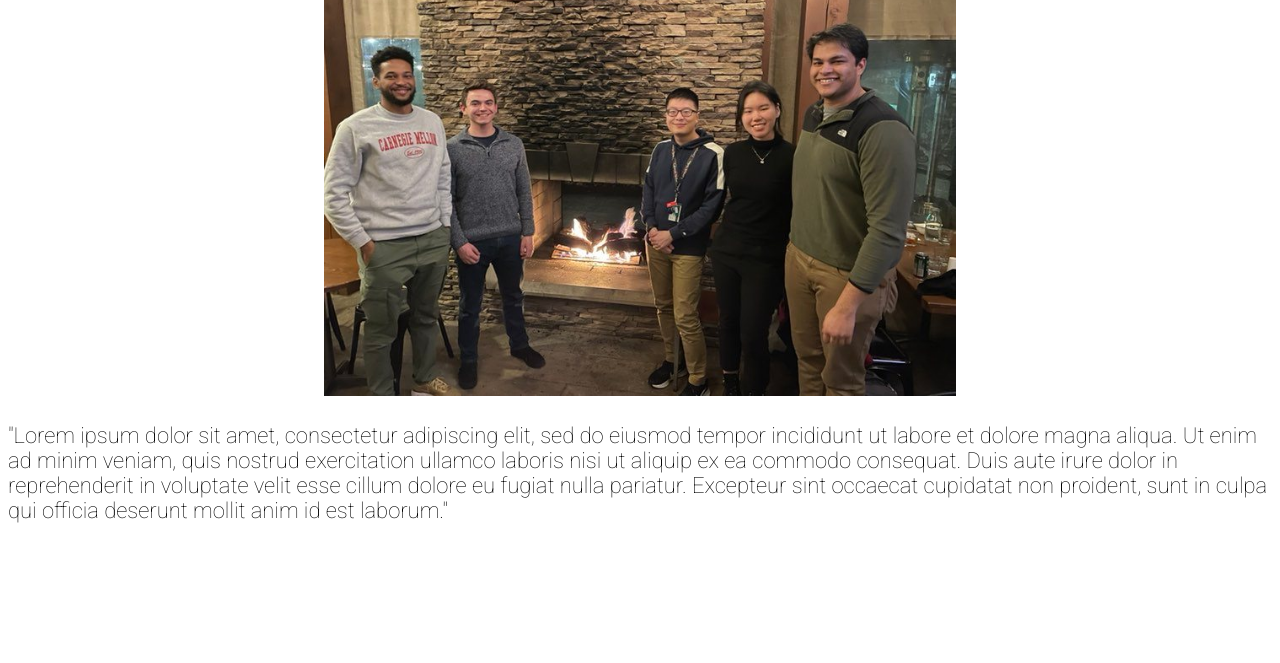
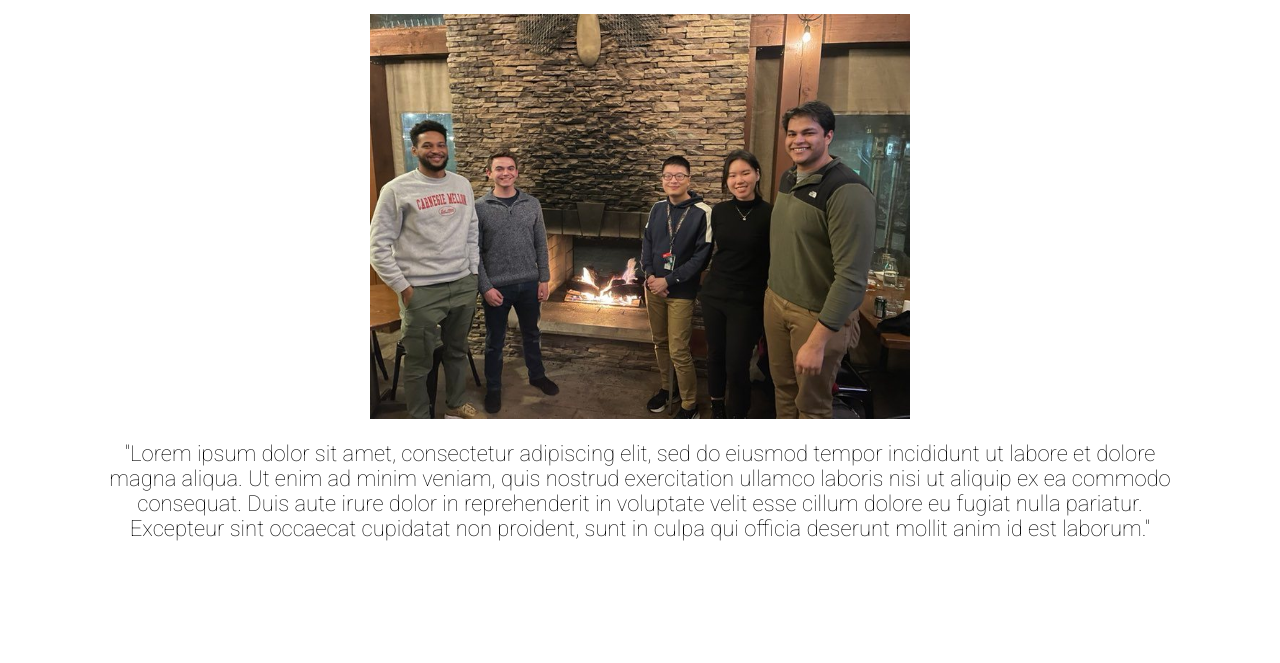
Before and after one commit to Toasti-CMU/Toasti-CMU.github.io, a plain HTML site: page index.html in a window 1280 px wide. Shown: the part 523-1186 px from the top of the page. Before the commit the page ends 1068 px from the top, so only its background shows below. Drawn offline with Linux system fonts and the light colour scheme.

Commit message:
Update index.html

```diff
--- a/index.html
+++ b/index.html
@@ -15,9 +15,15 @@
   body {
     font-family: 'Roboto', sans-serif;
     font-size: 22px;
+    margin: 0 auto;
+    text-align: center;
+    padding: 100px;
   }
 
   img {
+    display: block;
+    margin-left: auto;
+    margin-right: auto;
     max-width: 50%;
     height: auto;
   }
@@ -34,7 +40,7 @@
   <div class= "title center">toasti</div>
   <div class = "center"><b>TOASTI</b> stands for <b>T</b>ongue <b>O</b>perated <b>AS</b>sis<b>T</b>ive <b>I</b>nstrument.</div>
   <h1 class = "center">About Us</h1>
-  <div class = "center"><img src = "images/about_us.jpg"></div>
+  <img src = "images/about_us.jpg">
   <p> "Lorem ipsum dolor sit amet, consectetur adipiscing elit, sed do eiusmod tempor incididunt ut labore et dolore magna aliqua. Ut enim ad minim veniam, quis nostrud exercitation ullamco laboris nisi ut aliquip ex ea commodo consequat. Duis aute irure dolor in reprehenderit in voluptate velit esse cillum dolore eu fugiat nulla pariatur. Excepteur sint occaecat cupidatat non proident, sunt in culpa qui officia deserunt mollit anim id est laborum."</p>
 </body>
 </html>
```
